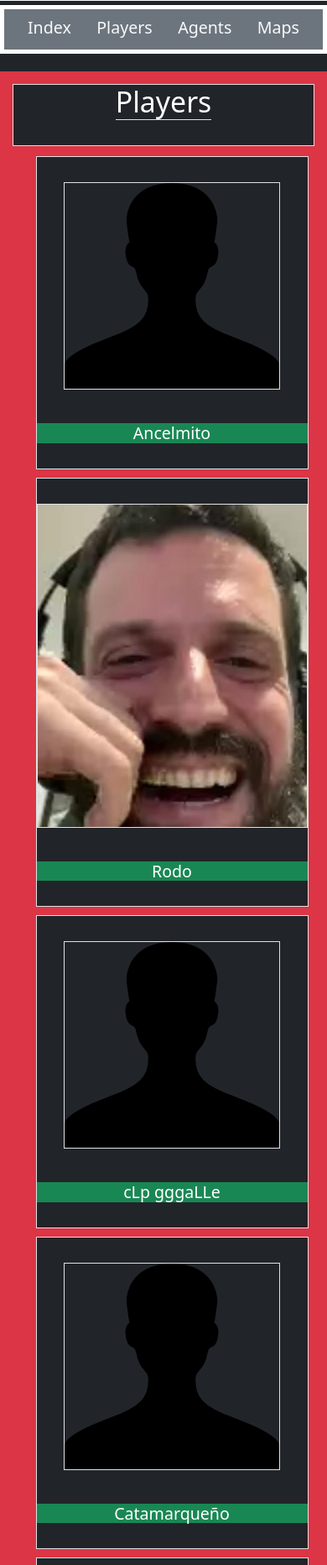
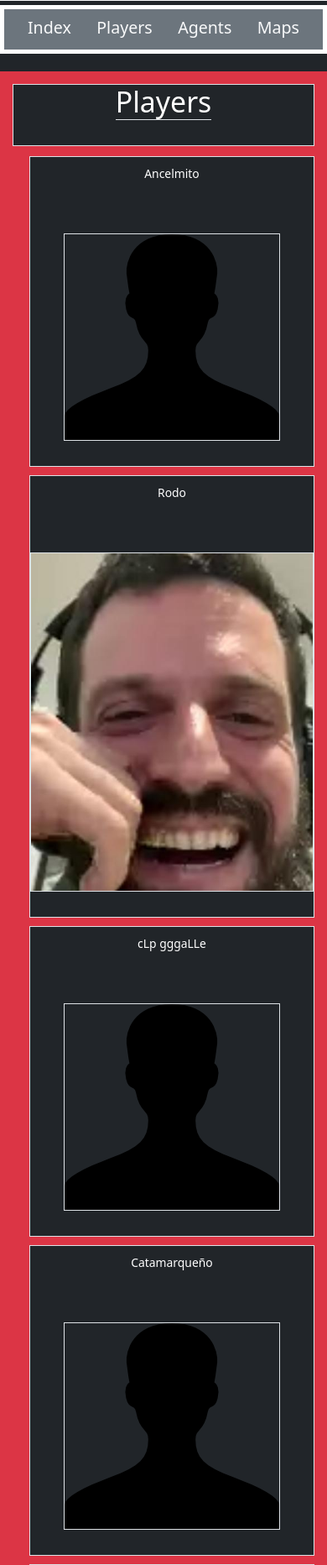
Before and after one commit to VisinoJuanCruz/clp-site, a Django app: page /players/players/ in a window 390 px wide. Shown: the part 100-1964 px from the top of the page at 84% size. Run offline with Django 3.2, Linux system fonts and the light colour scheme; data comes from the database, SQL or seed files in the repository; some libraries are stand-ins or nearby versions.

Commit message:
Mejorado los nombres responsive, falta acomodar en map_list y agent_list. Falta mejorar visualmente el NAVBAR

```diff
--- a/clpsite/players/templates/players/player_list.html
+++ b/clpsite/players/templates/players/player_list.html
@@ -11,22 +11,22 @@
 
 
 <div class="bg-danger">
-<div class="container">
          {% if player_list %}
-         <ul class="row justify-content-center">
+         <ul class="row justify-content-center ">
                 {% for player in player_list %}
-                                 <a  class=" col-sm-4 display-6 text-white text-center text-decoration-none mt-3" href="{{player.get_absolute_url}}">
+
+                                 <a  class=" col-sm-4   text-white text-center text-decoration-none mt-3" style="font-size: calc(1rem + 1vw)"  href="{{player.get_absolute_url}}">
 
                                  <li class=" bg-dark text-center border " style="list-style-type: none">
+					 <p class="px-3 mt-3 mb-5"    > {{ player.nick }}</p>
+
 					 <img src="{{ player.get_image_url }}" class="img-fluid mx-auto max-width:100% height:auto border mt-5 mb-5">
 
-					 	<p class=" mt-3 mb-5 bg-success"    > {{ player.nick }}</p>
 
 
 				 </li></a>
                  {% endfor %}
          </ul>
-         </div>
-         </div>
          {% endif %}
+</div>
  {% endblock %}
```
Also changed, not shown: 1 other file.
